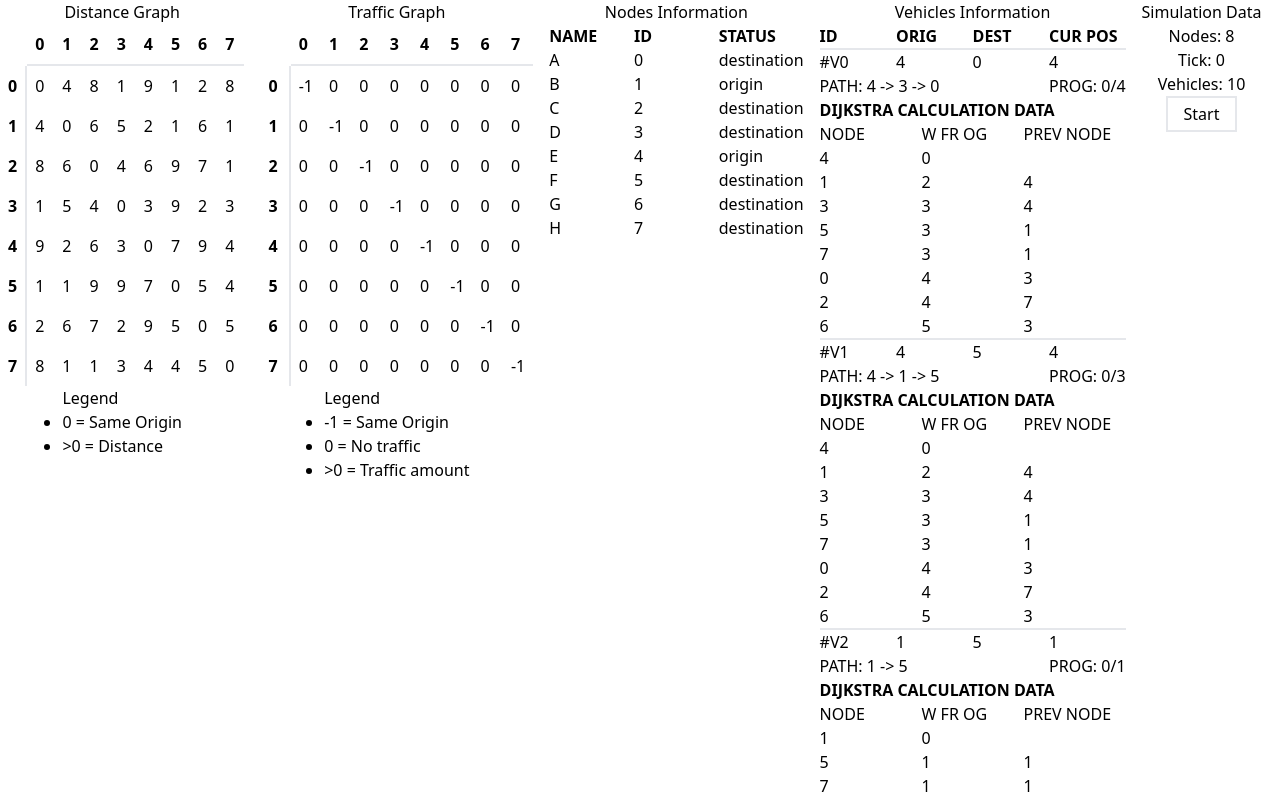
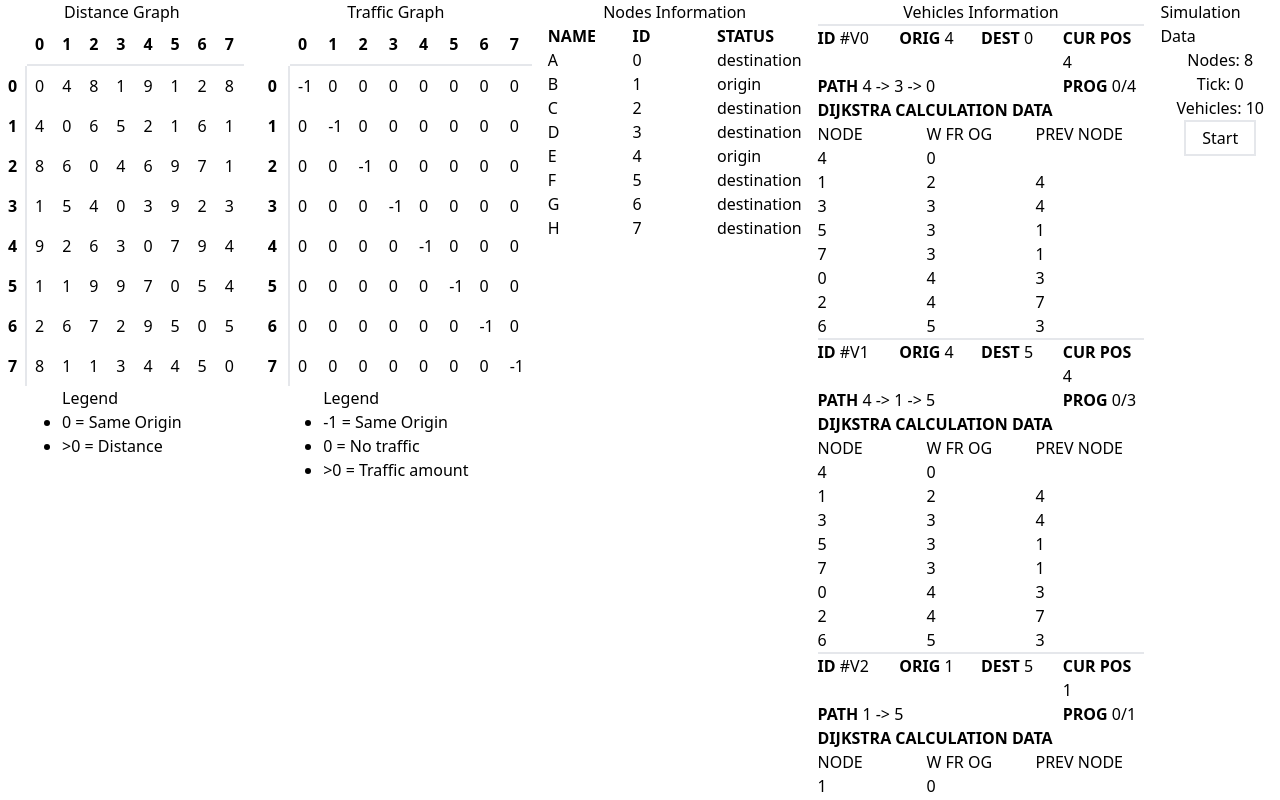
Before and after one commit to scantarbian/shiroko, a Next.js app: page /playground/trafficsim in a window 1280 px wide. Shown: the top 800 px of the page. Built offline with nearby package versions, Linux system fonts and the light colour scheme.

Commit message:
feat: simplify vehicle data display

```diff
--- a/app/playground/trafficsim/page.tsx
+++ b/app/playground/trafficsim/page.tsx
@@ -364,30 +364,30 @@ const TrafficSim = () => {
         <div className="flex flex-col items-center">
           <span>Vehicles Information</span>
           <div className="grid grid-cols-4">
-            <span className="font-bold">ID</span>
-            <span className="font-bold">ORIG</span>
-            <span className="font-bold">DEST</span>
-            <span className="font-bold">CUR POS</span>
             {vehicles.map((vehicle, i) => {
               return (
                 <>
                   <span key={`${i}-i`} className="border-t-2">
-                    #V{i}
+                    <span className="font-bold">ID</span> #V{i}
                   </span>
                   <span key={`${i}-origin`} className="border-t-2">
-                    {vehicle.origin}
+                    <span className="font-bold">ORIG</span> {vehicle.origin}
                   </span>
                   <span key={`${i}-destination`} className="border-t-2">
+                    <span className="font-bold">DEST</span>{" "}
                     {vehicle.destination}
                   </span>
                   <span key={`${i}-position`} className="border-t-2">
+                    <span className="font-bold">CUR POS</span>{" "}
                     {vehicle.position}
                   </span>
                   <span key={`${i}-path`} className="col-span-3">
-                    PATH: {vehicle.route.join(" -> ")}
+                    <span className="font-bold">PATH</span>{" "}
+                    {vehicle.route.join(" -> ")}
                   </span>
                   <span key={`${i}-dist`}>
-                    PROG: {vehicle.traveledWeights}/{vehicle.weights}
+                    <span className="font-bold">PROG</span>{" "}
+                    {vehicle.traveledWeights}/{vehicle.weights}
                   </span>
                   <span className="col-span-4 font-bold">
                     DIJKSTRA CALCULATION DATA
```
